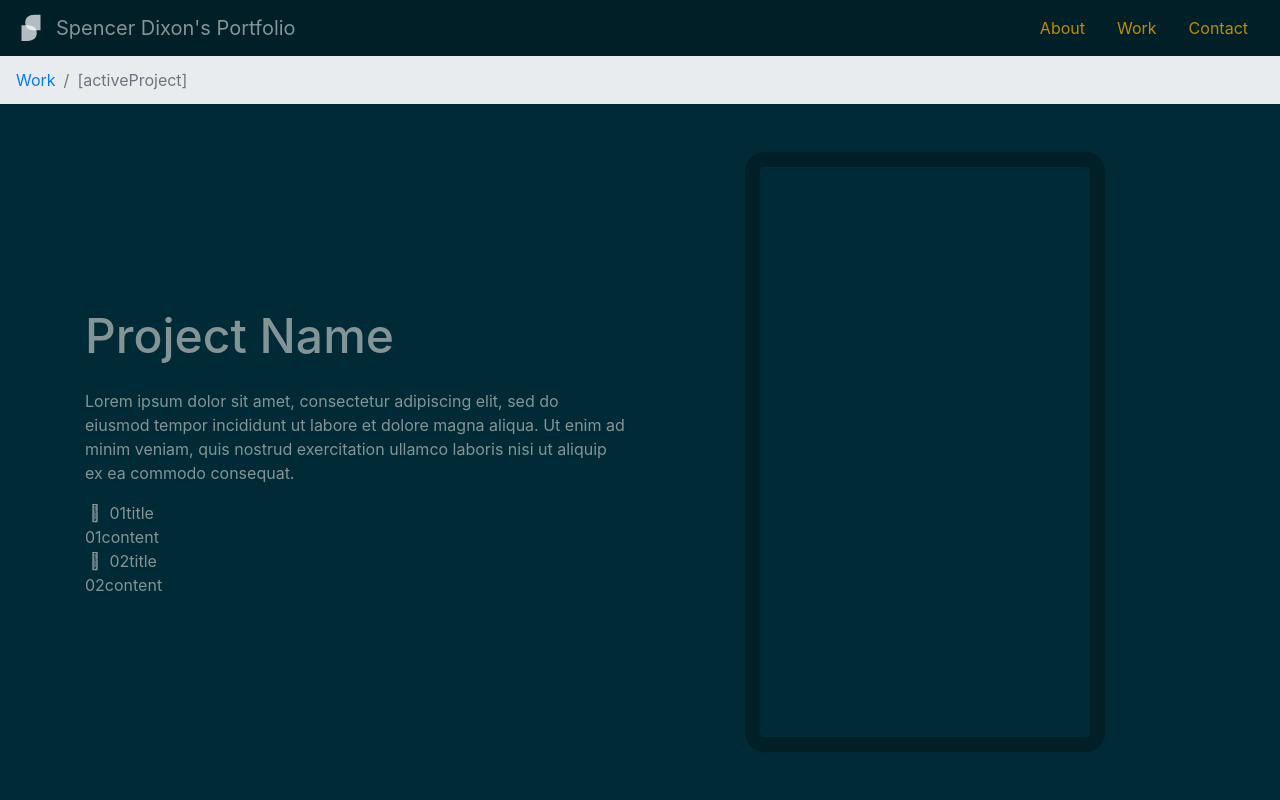
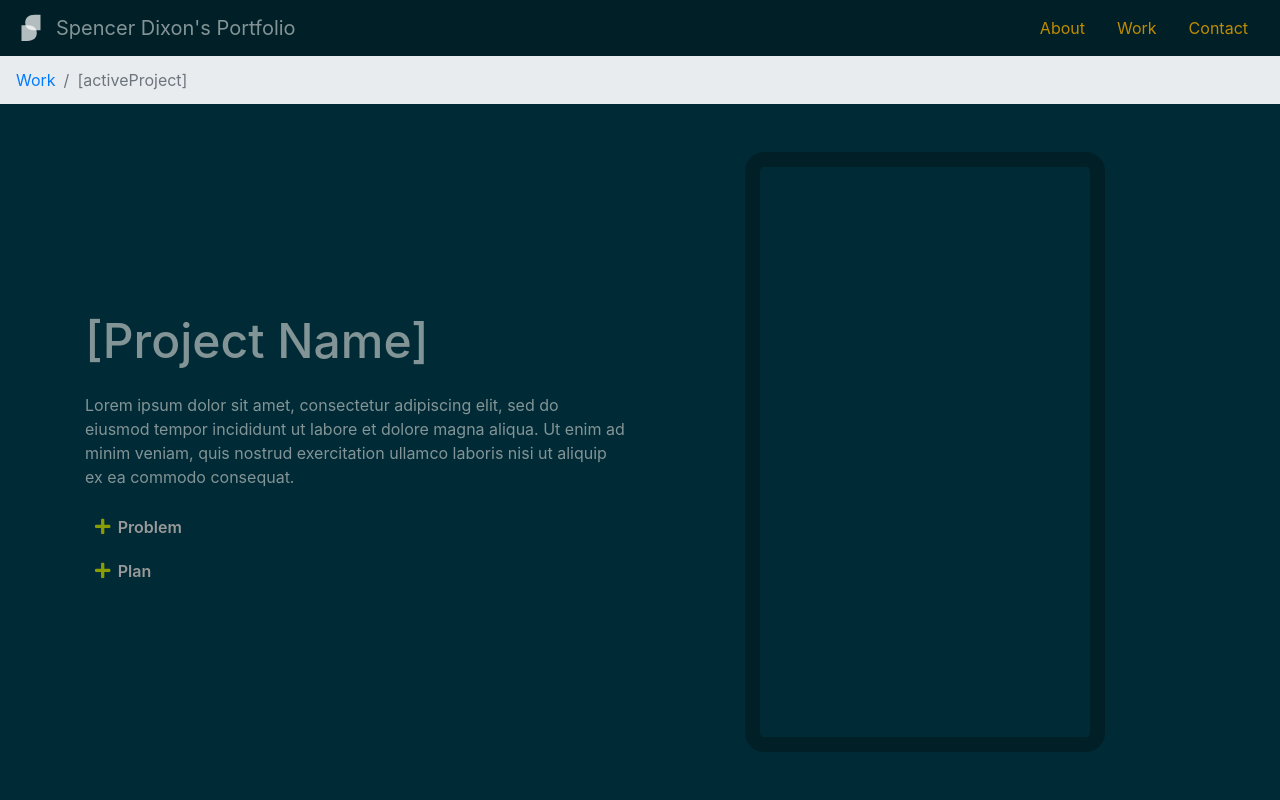
Before and after one commit to spennydix/portfolio-app, an Angular app: page /project-details in a window 1280 px wide. Shown: the top 800 px of the page. Built offline with nearby package versions, Linux system fonts and the light colour scheme.

Commit message:
accordion is styled

```diff
--- a/src/app/project-details/project-details.component.html
+++ b/src/app/project-details/project-details.component.html
@@ -9,22 +9,21 @@
     <div class="row flex mt-5 mb-5">
 
       <div class="copy col-10 col-md-6">
-        <h1>Project Name</h1>
-        {{this.project}}
+        <h1>[Project Name]</h1>
         <p>
           Lorem ipsum dolor sit amet, consectetur adipiscing elit, sed do eiusmod tempor incididunt ut labore et dolore magna aliqua. Ut enim ad minim veniam, quis nostrud exercitation ullamco laboris nisi ut aliquip ex ea commodo consequat.
         </p>
         <div class="accordion-wrapper">
 
           <!-- ACCORDION SECTION -->
-          <div class="accordion">
+          <div class="accordion closed">
             <div class="accordion-label">
-              <i class="fa-bb fad fa-plus fa-fw"></i>
-              01title
+              <i class="fa-bb fas fa-plus fa-fw"></i>
+              Problem
             </div>
             <div class="accordion-text">
               <div class="accordion-text-inner">
-                01content
+                <p>01content</p>
               </div>
             </div>
           </div>
@@ -33,16 +32,19 @@
           <!-- ACCORDION SECTION -->
           <div class="accordion closed">
             <div class="accordion-label">
-              <i class="fa-bb fad fa-plus fa-fw"></i>
-              02title
+              <i class="fa-bb fas fa-plus fa-fw"></i>
+                Plan
             </div>
             <div class="accordion-text">
               <div class="accordion-text-inner">
-                02content
+                <p>
+                  02content
+                </p>
               </div>
             </div>
           </div>
           <!-- x: ACCORDION SECTION -->
+
 
         </div>
 
--- a/src/app/project-details/project-details.component.scss
+++ b/src/app/project-details/project-details.component.scss
@@ -1,3 +1,4 @@
+@import '../../mixins.scss';
 section#details {
   .breadcrumb {
     border-radius: 0;
@@ -50,3 +51,110 @@ section#details {
     }
   }
 }
+
+/* ACCORDIONS ___________________________________________________________________________ */
+
+.accordion-label {
+
+  .fa-bb {
+    @include transition(transform .20s ease-in-out);
+    @include rotate(90deg);
+
+    font-size: 110%;
+    padding: 0.5rem;
+  }
+}
+
+.closed {
+  .accordion-label {
+    .fa-bb {
+      @include transform(none);
+    }
+  }
+}
+
+.accordion-text {
+  transition: all 1.0s ease 0s;
+  -webkit-transition: all 1.0s ease 0s;
+  transition-delay: 0.25s;
+  overflow: hidden;
+    cursor: auto;
+    height: auto;
+  max-height: 300px;
+  margin: 0px;
+  padding: 0px;
+}
+.closed .accordion-text {
+  max-height: 0px;
+  transition: all 0.65s ease 0s;
+  -webkit-transition: all 0.65s ease 0s;
+  transition-delay: 0s;
+}
+.accordion-label {
+  display: inline-flex;
+  align-items: center;
+  color: #000;
+  padding: 5px 10px;
+  transition: all 0.65s ease 0s;
+  -webkit-transition: all 1.0s ease 0s;
+}
+.accordion-label:hover {
+  color: #000;
+  cursor:pointer;
+}
+.closed .accordion-label {
+  color: #999;
+}
+.accordion-text .accordion-text-inner p {
+  padding: 5px 15px 15px;
+  margin: 0px;
+  font-size: 0.9em;
+  transition: all 0.65s ease 0s;
+  transition-delay: 0.4s;
+  opacity: 1;
+}
+.closed .accordion-text .accordion-text-inner p {
+  opacity: 0;
+  transition: all 0.65s ease 0s;
+  transition-delay: 0s;
+}
+
+
+/* X: ACCORDIONS ___________________________________________________________________________ */
+
+// Accordion
+.accordion-text .accordion-text-inner p {
+    padding: 5px 15px 15px;
+    margin: 0px;
+    font-size: 0.9em;
+    -webkit-transition: all 0.65s ease 0s;
+    transition: all 0.65s ease 0s;
+    -webkit-transition-delay: 0.4s;
+    transition-delay: 0.4s;
+    opacity: 1;
+}
+.accordion-text-inner p {
+    border-left: 1px solid #c6c6c6;
+    margin-left: 14px !important;
+}
+
+.accordion-label {
+  font-weight: 600;
+}
+
+.accordion-label:hover {
+  color: white;
+}
+
+/* Pluses to X's */
+.accordion:not(.closed) i.fa-plus {
+  transform: rotate(135deg);
+  color: darkred;
+}
+
+i.fa-plus {
+  padding: 0;
+  margin-right: 0.5em;
+  margin-left: -0.5rem;
+  color: #8a9c04;
+}
--- a/src/mixins.scss
+++ b/src/mixins.scss
@@ -76,3 +76,24 @@
 .squircle.facebook {
   $c: #1877f2;
 }
+@mixin transition($args...) {
+  -webkit-transition: $args;
+  -moz-transition: $args;
+  -ms-transition: $args;
+  -o-transition: $args;
+  transition: $args;
+}
+@mixin rotate($degrees) {
+  -webkit-transform: rotate($degrees);
+  -moz-transform: rotate($degrees);
+  -ms-transform: rotate($degrees);
+  -o-transform: rotate($degrees);
+  transform: rotate($degrees);
+}
+@mixin transform($transforms) {
+  -moz-transform: $transforms;
+  -o-transform: $transforms;
+  -ms-transform: $transforms;
+  -webkit-transform: $transforms;
+  transform: $transforms;
+}
```
